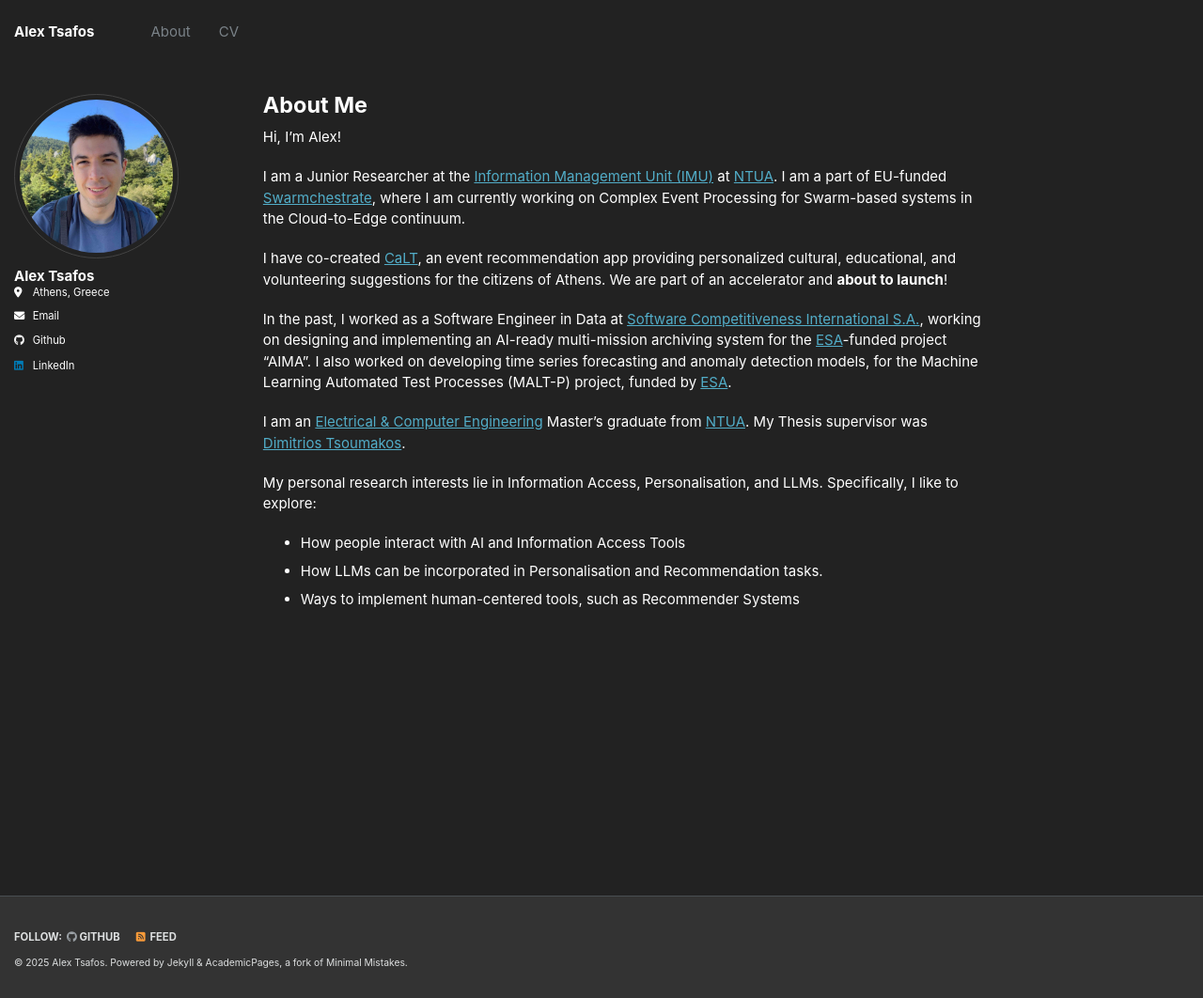
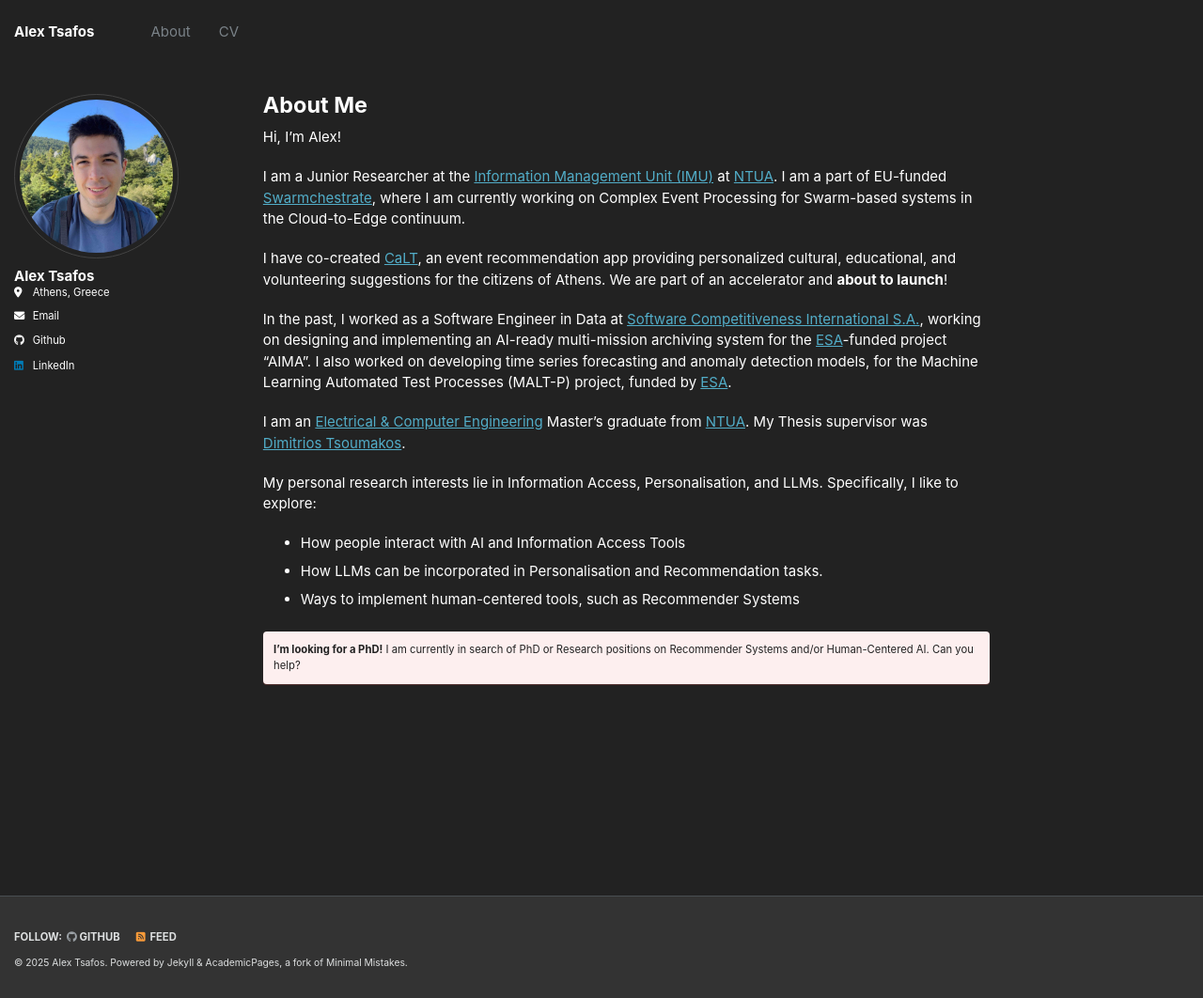
Before and after one commit to alextsaf/alextsaf.github.io, a Jekyll site: the page built from _pages/about.md, in a window 1280 px wide and 1062 px high. Shown: the whole window at 94% size. Built offline with Jekyll 4.4.1, drawn with Linux system fonts in a browser that asks for light colours.

Commit message:
Revert "Update about.md"
This reverts commit 05fa4e924a738ea9e8c31a44a8251eb2f7f247ad.

```diff
--- a/_pages/about.md
+++ b/_pages/about.md
@@ -26,6 +26,8 @@ My personal research interests lie in Information Access, Personalisation, and L
 - Ways to implement human-centered tools, such as Recommender Systems
 
 
+<span style="color:#222"><span style="font-weight:bold">I'm looking for a PhD!</span> I am currently in search of PhD or Research positions on Recommender Systems and/or Human-Centered AI. Can you help?</span>
+{: .notice--danger}
 
 
 [1]: https://www.ece.ntua.gr
```
